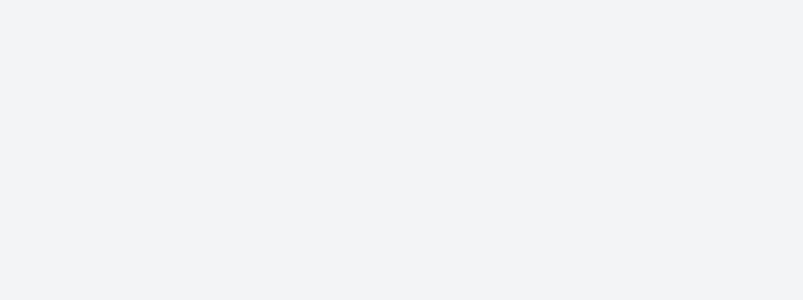
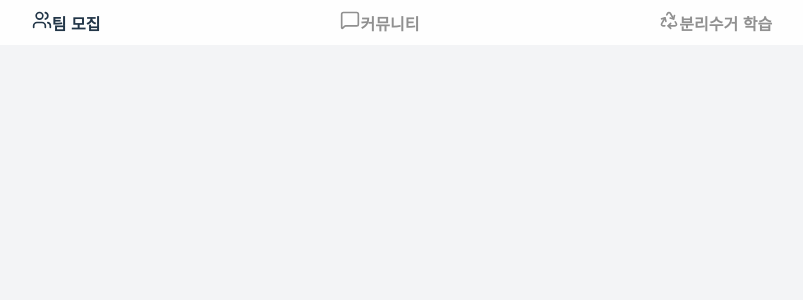
Before and after one commit to konempty/GreenMate-FE-T2, a React (Vite) app: page /post in a window 1280 px wide. Before the commit this address had no page. Shown: the top 300 px of the page, without its empty margins (238-1041 px from the left). Built offline with nearby package versions, Linux system fonts and the light colour scheme.

Commit message:
TEAM2-65 네비게이션 바 컴포넌트 생성

```diff
--- a/src/App.tsx
+++ b/src/App.tsx
@@ -1,5 +1,6 @@
 import "./App.css";
 import { BrowserRouter, Routes, Route } from "react-router-dom";
+import Post_View from "./pages/Post_View";
 import Login from "./pages/Login";
 import SignUp from "./pages/SignUp";
 
@@ -7,6 +8,7 @@ function App() {
   return (
     <BrowserRouter>
       <Routes>
+        <Route path="/post" element={<Post_View />} />
         <Route path="/login" element={<Login />} />
         <Route path="/signup" element={<SignUp />} />
       </Routes>
--- /dev/null
+++ b/src/components/PageNavigation.tsx
@@ -0,0 +1,34 @@
+import { Link, useLocation } from "react-router-dom";
+import { Users, MessageSquare, Recycle } from "lucide-react";
+
+import "../styles/PageNavigation.css";
+
+export const PageNavigation = () => {
+  const location = useLocation(); // 현재 경로 가져오기
+
+  return (
+    <div className="page-nav">
+      <Link
+        to="/post"
+        className={`page-nav-button ${location.pathname === "/post" ? "active" : ""}`}
+      >
+        <Users size={20} className="page-nav-icon" />
+        <text className="page-nav-text">팀 모집</text>
+      </Link>
+      <Link
+        to="/community"
+        className={`page-nav-button ${location.pathname === "/community" ? "active" : ""}`}
+      >
+        <MessageSquare size={20} className="page-nav-icon" />
+        <text className="page-nav-text">커뮤니티</text>
+      </Link>
+      <Link
+        to="/recycling-education"
+        className={`page-nav-button ${location.pathname === "/recycling-education" ? "active" : ""}`}
+      >
+        <Recycle size={20} className="page-nav-icon" />
+        <text className="page-nav-text">분리수거 학습</text>
+      </Link>
+    </div>
+  );
+};
--- /dev/null
+++ b/src/pages/Post_View.tsx
@@ -0,0 +1,12 @@
+import { PageNavigation } from "../components/PageNavigation";
+import "../styles/Post_View.css";
+
+const Post_View = () => {
+  return (
+    <div>
+      <PageNavigation />
+    </div>
+  );
+};
+
+export default Post_View;
--- /dev/null
+++ b/src/styles/PageNavigation.css
@@ -0,0 +1,50 @@
+:root {
+  --color-nav-choice-true: #213547;
+  --color-nav-choice-false: #909090;
+  --color-nav-background: #FEFEFE;
+  --color-nav-shadow:#fefefee5;
+}
+
+.page-nav {
+  width : 95%;
+  height : 45px;
+  margin: 0 auto; /* 수평 중앙 정렬 */
+
+  display: flex;
+  justify-content: center;
+  align-items: center;
+  gap: 200px;
+
+  background: var(--color-nav-background);
+  padding: 10px 0;
+  border-radius: 12px;
+  border-bottom: 1px solid var(--color-nav-shadow);
+}
+@media (max-width: 1200px) {
+  .page-nav {
+    gap: 100px; /* 작은 화면에서는 간격 줄이기 */
+  }
+}
+@media (max-width: 800px) {
+  .page-nav {
+    gap: 10px; /* 작은 화면에서는 간격 줄이기 */
+  }
+}
+
+.page-nav-button {
+  text-decoration: none;
+  font-size: 1.0rem;
+  font-weight: bold;
+  color: var(--color-nav-choice-false);
+  padding: 10px 20px;
+  border-radius: 8px;
+  transition: background-color 0.3s, color 0.3s;
+}
+
+.page-nav-button:hover {
+  color: var(--color-nav-choice-true);
+}
+
+.page-nav-button.active {
+  color: var(--color-nav-choice-true);
+}
--- /dev/null
+++ b/src/styles/Post_View.css
@@ -0,0 +1,17 @@
+:root {
+  --color-post-h1: #2E8D4F;
+  --color-post-h2: #8AB39A;
+  --color-post-text: #D4D6DA;
+  --color-post-text-bold: #909090;
+
+  --color-post-button: #15A249;
+  --color-post-button-text: #FFFFFF;
+  --color-post-title: #EFFCF3;
+  --color-post-title-text: #36794F;
+  --color-post-board: #FEFEFE;
+  --color-post-board-button: #151515;
+}
+.post-view-container {
+  padding: 20px;
+  background-color: var(--color-post-board);
+}
```
